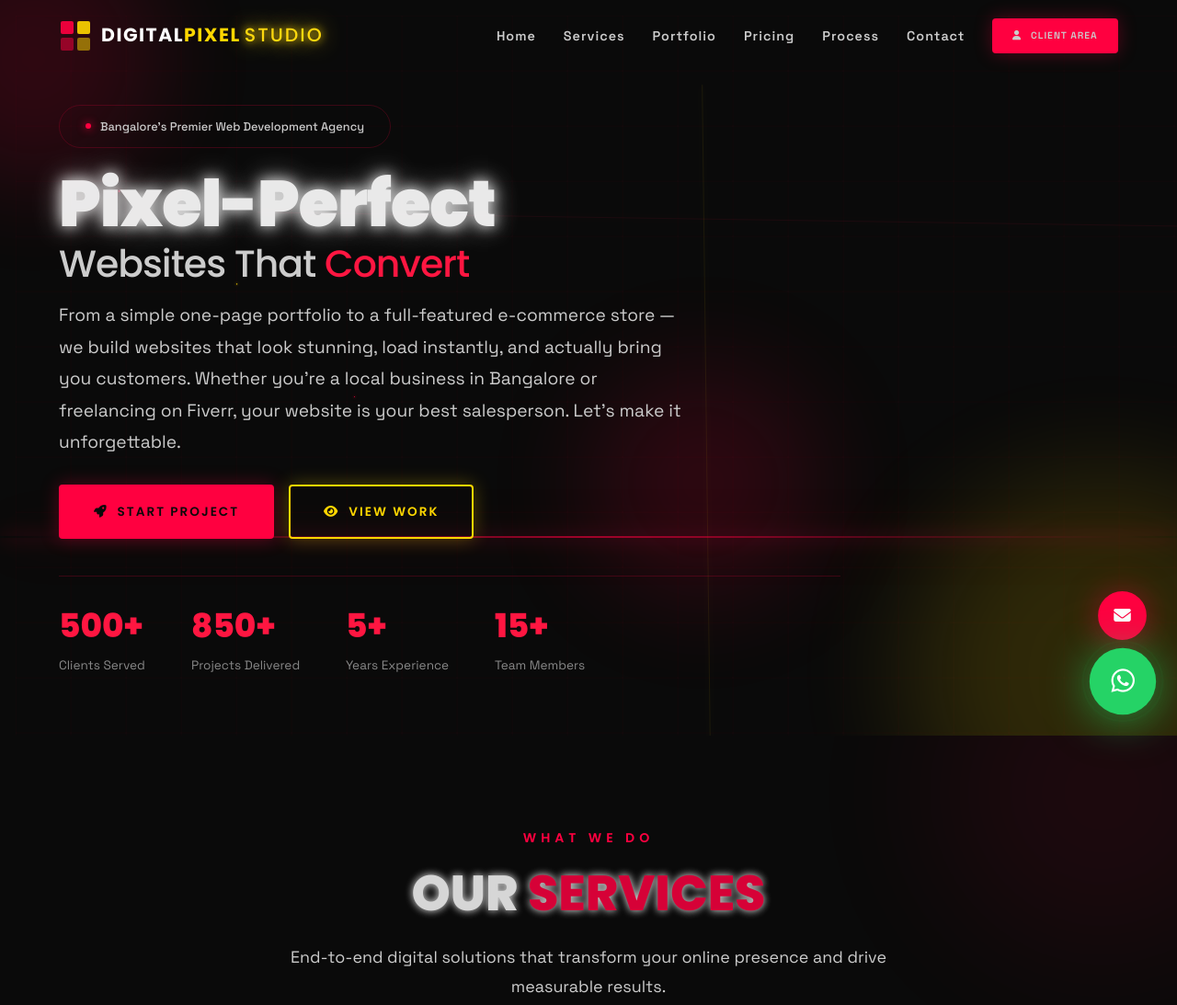
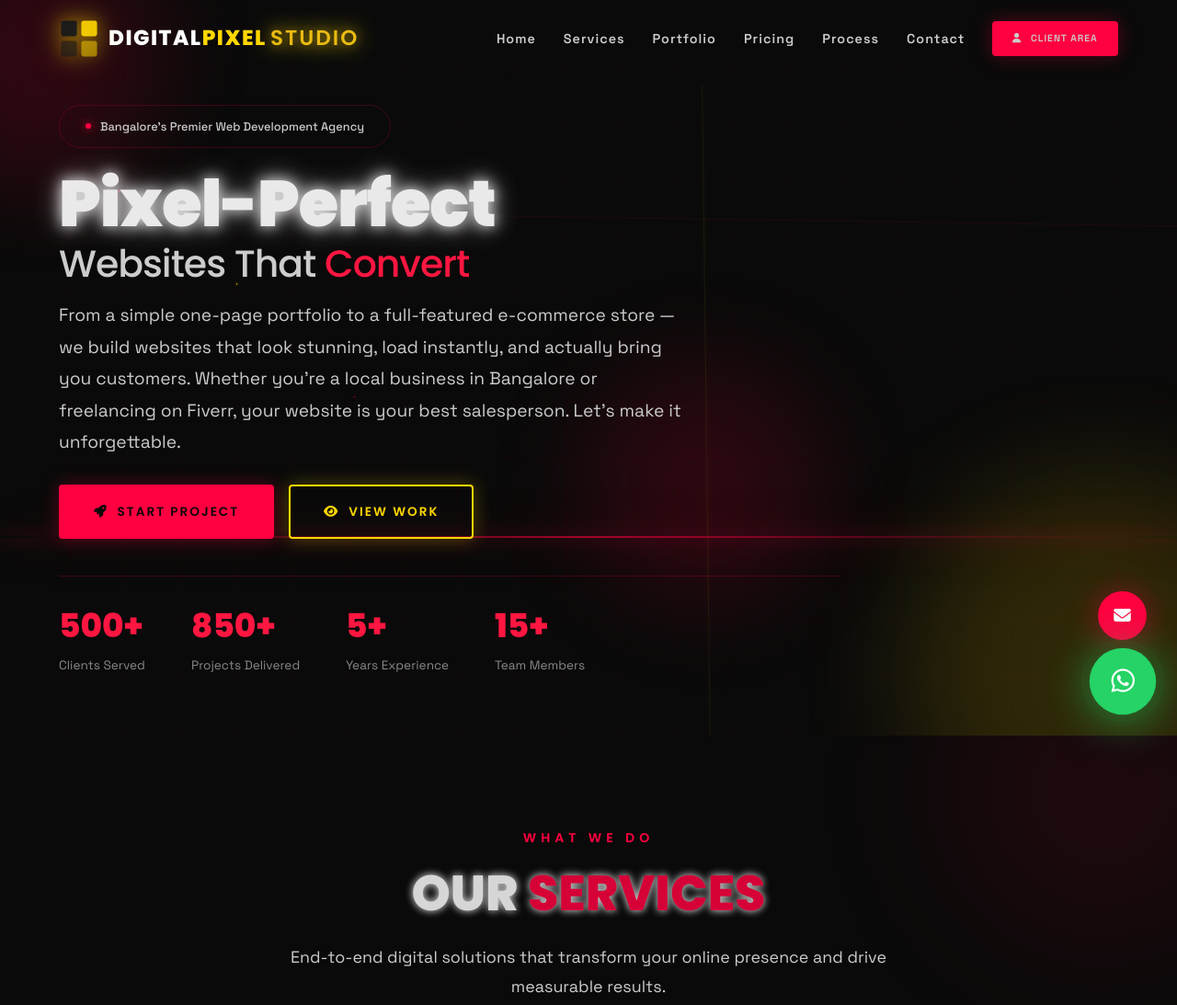
Before and after one commit to DigitalPixelStudio/dps-website, a plain HTML site: page index.html in a window 1280 px wide. Shown: the top 1093 px of the page at 92% size. Drawn offline with Linux system fonts and the light colour scheme.

Commit message:
Premium black & gold logo icon, larger logo text, gold glow effects

```diff
--- a/css/style.css
+++ b/css/style.css
@@ -100,12 +100,20 @@ body {
   align-items: center;
   gap: 10px;
   text-decoration: none;
+  position: relative;
 }
 
 .logo-svg {
-  width: 36px;
-  height: 36px;
+  width: clamp(38px, 4.5vw, 44px);
+  height: clamp(38px, 4.5vw, 44px);
   flex-shrink: 0;
+  filter: drop-shadow(0 0 6px var(--gold-glow));
+  animation: logoGlow 4s ease-in-out infinite;
+}
+
+@keyframes logoGlow {
+  0%, 100% { filter: drop-shadow(0 0 4px var(--gold-glow)); }
+  50% { filter: drop-shadow(0 0 12px var(--gold-glow)) drop-shadow(0 0 24px var(--gold)); }
 }
 
 .logo-text-group {
@@ -113,8 +121,8 @@ body {
   align-items: baseline;
   gap: 0;
   font-family: var(--font-heading);
-  font-size: clamp(1.1rem, 1.6vw, 1.4rem);
-  font-weight: 700;
+  font-size: clamp(1.2rem, 1.8vw, 1.6rem);
+  font-weight: 800;
   letter-spacing: 1.5px;
   text-transform: uppercase;
   white-space: nowrap;
@@ -129,17 +137,16 @@ body {
 }
 
 .logo-text-group .logo-studio {
-  font-weight: 500;
+  font-weight: 600;
   letter-spacing: 2px;
   margin-left: 4px;
-  animation: logoStudioShift 5s ease-in-out infinite;
-  text-shadow: 0 0 10px var(--neon-red);
+  animation: logoStudioShift 4s ease-in-out infinite;
+  text-shadow: 0 0 8px var(--gold-glow);
 }
 
 @keyframes logoStudioShift {
-  0%, 100% { color: var(--neon-red); text-shadow: 0 0 10px var(--neon-red), 0 0 25px var(--neon-red); }
-  33% { color: var(--gold); text-shadow: 0 0 10px var(--gold), 0 0 25px var(--gold); }
-  66% { color: #ffffff; text-shadow: 0 0 10px #ffffff, 0 0 25px rgba(255,255,255,0.3); }
+  0%, 100% { color: var(--gold); text-shadow: 0 0 8px var(--gold-glow), 0 0 15px var(--gold); }
+  50% { color: var(--gold-dim); text-shadow: 0 0 12px var(--gold-glow), 0 0 30px var(--gold); }
 }
 
 /* === NEON TEXT EFFECTS === */
--- a/index.html
+++ b/index.html
@@ -25,9 +25,9 @@
   <div class="container">
     <a href="index.html" class="logo-icon">
       <svg class="logo-svg" viewBox="0 0 36 36" fill="none" xmlns="http://www.w3.org/2000/svg">
-        <rect x="2" y="2" width="14" height="14" rx="2" fill="#ff0040" opacity="0.9"/>
+        <rect x="2" y="2" width="14" height="14" rx="2" fill="#1a1a1a" opacity="0.95"/>
         <rect x="20" y="2" width="14" height="14" rx="2" fill="#ffd700" opacity="0.9"/>
-        <rect x="2" y="20" width="14" height="14" rx="2" fill="#ff0040" opacity="0.5"/>
+        <rect x="2" y="20" width="14" height="14" rx="2" fill="#1a1a1a" opacity="0.6"/>
         <rect x="20" y="20" width="14" height="14" rx="2" fill="#ffd700" opacity="0.5"/>
       </svg>
       <span class="logo-text-group">
@@ -595,9 +595,9 @@
       <div class="footer-brand">
         <a href="index.html" class="logo-icon">
           <svg class="logo-svg" viewBox="0 0 36 36" fill="none" xmlns="http://www.w3.org/2000/svg">
-            <rect x="2" y="2" width="14" height="14" rx="2" fill="#ff0040" opacity="0.9"/>
+            <rect x="2" y="2" width="14" height="14" rx="2" fill="#1a1a1a" opacity="0.95"/>
             <rect x="20" y="2" width="14" height="14" rx="2" fill="#ffd700" opacity="0.9"/>
-            <rect x="2" y="20" width="14" height="14" rx="2" fill="#ff0040" opacity="0.5"/>
+            <rect x="2" y="20" width="14" height="14" rx="2" fill="#1a1a1a" opacity="0.6"/>
             <rect x="20" y="20" width="14" height="14" rx="2" fill="#ffd700" opacity="0.5"/>
           </svg>
           <span class="logo-text-group">
```
